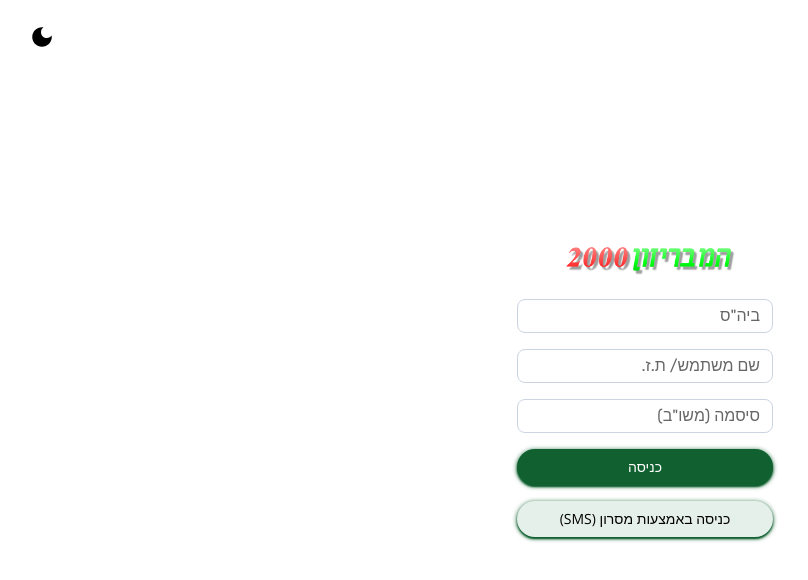
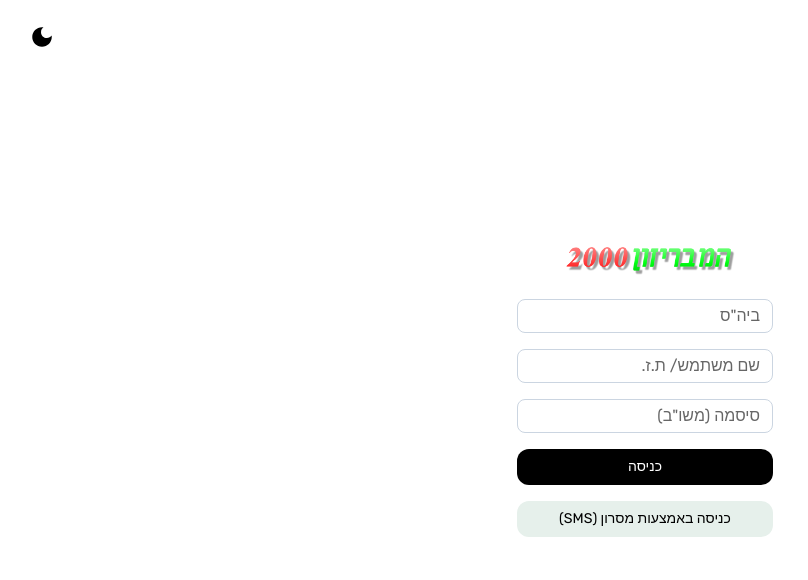
Before and after one commit to itayoshri/haMavrizon, a Next.js app: page / in a window 1280 px wide. Shown: the top 580 px of the page, without its empty margins (122-930 px from the left). Built offline with nearby package versions, Linux system fonts and the light colour scheme.

Commit message:
FEATURE: Button

```diff
--- a/components/Forms/MashovButton.tsx
+++ b/components/Forms/MashovButton.tsx
@@ -11,13 +11,13 @@ export default function MashovButton({
   onClick = () => {},
   children,
   className = '',
-  loading = false,
+  loading = false, //-[#106030]
 }: ButtonProps & Wrapper) {
   return (
     <button
       className={`${
-        loading ? 'bg-[#0000001f] text-black/0' : 'bg-[#106030] text-white'
-      } font-mashov text-sm  w-full h-9 px-6 rounded-full shadow-mashov ${className}`}
+        loading ? 'bg-[#0000001f] text-black/0' : 'bg-black text-white'
+      } text-sm  w-full px-6 h-9 rounded-xl ${className}`}
       onClick={() => onClick()}
     >
       {loading ? (
```
